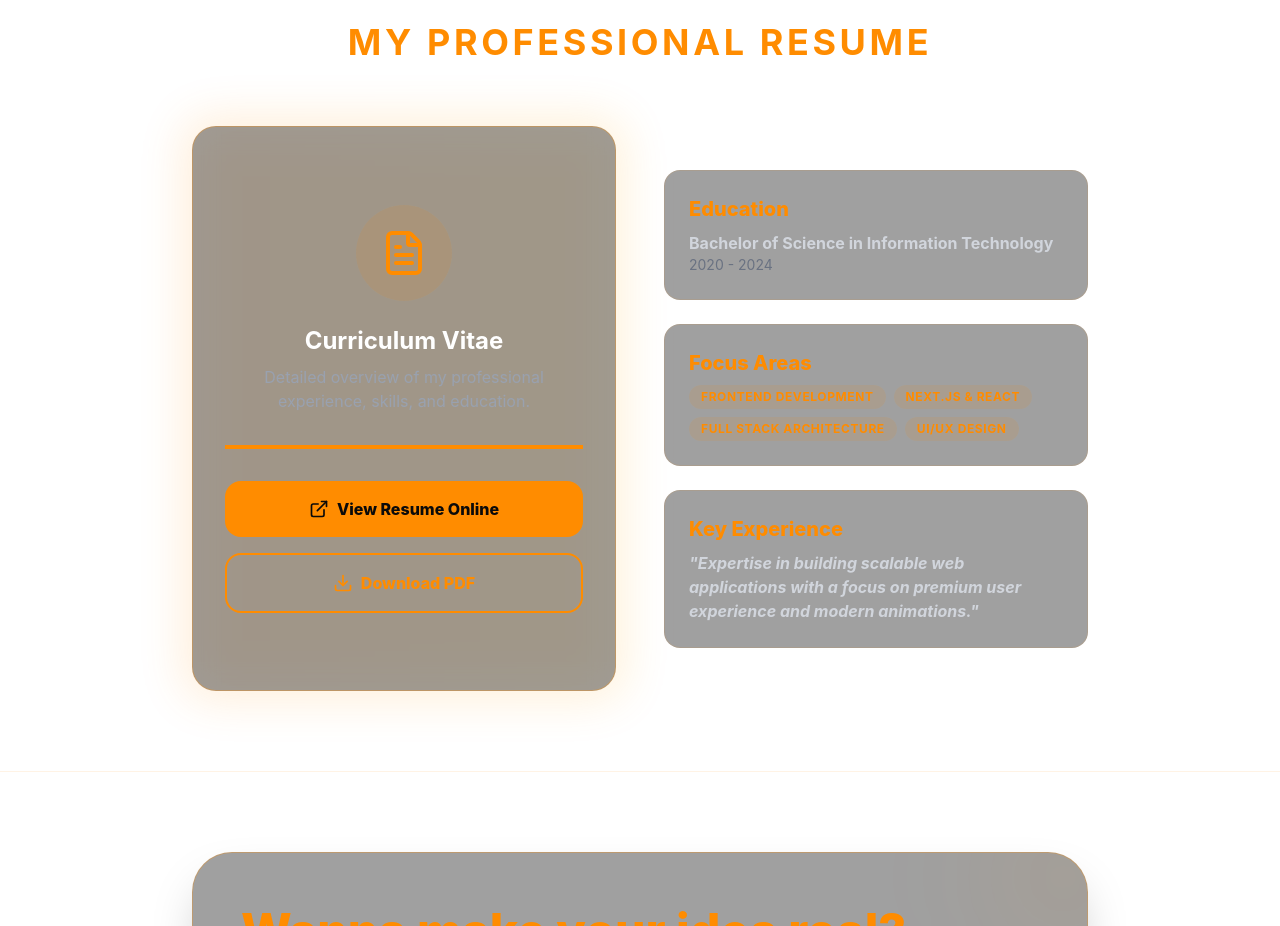
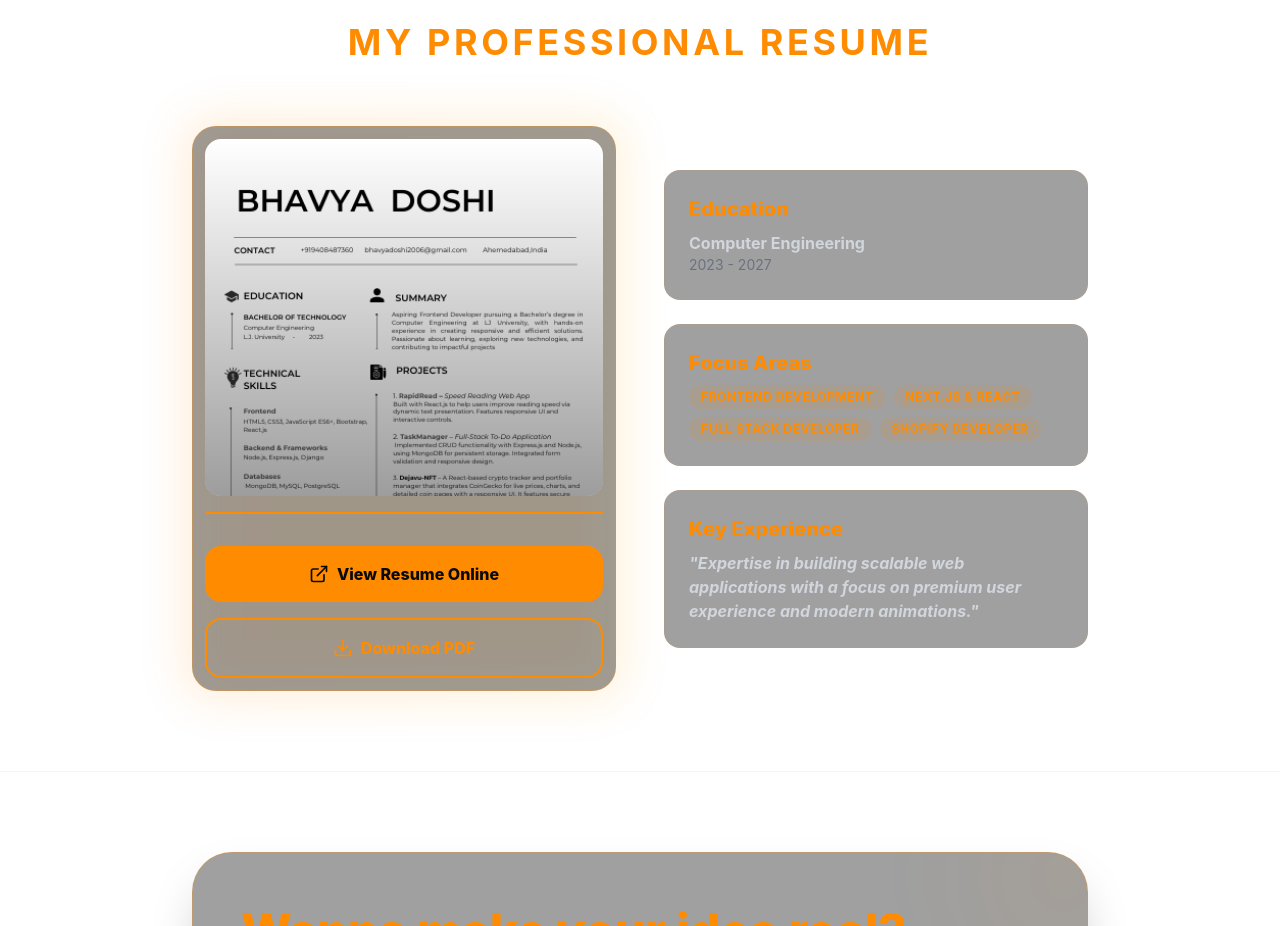
Before and after one commit to Bhavya190/Bhavya, a Next.js app: page / in a window 1280 px wide. Shown: the part 4760-5686 px from the top of the page. Built offline with nearby package versions, Linux system fonts and the light colour scheme.

Commit message:
resume section completed

```diff
--- a/src/components/Resume.tsx
+++ b/src/components/Resume.tsx
@@ -2,6 +2,7 @@
 
 import { motion } from "framer-motion";
 import { FileText, Download, ExternalLink } from "lucide-react";
+import Image from "next/image";
 
 export default function Resume() {
   const resumeUrl = "/Doshi Bhavya  resume.pdf"; // Path to your resume in public folder
@@ -19,7 +20,7 @@ export default function Resume() {
         </motion.h2>
 
         <div className="max-w-4xl mx-auto flex flex-col md:flex-row items-center gap-12">
-          {/* Resume Preview/Icon */}
+          {/* Resume Preview Image */}
           <motion.div
             initial={{ opacity: 0, scale: 0.8 }}
             whileInView={{ opacity: 1, scale: 1 }}
@@ -27,14 +28,18 @@ export default function Resume() {
             className="w-full md:w-1/2 relative group"
           >
             <div className="absolute -inset-2 bg-gradient-to-r from-orange-primary/50 to-orange-secondary/50 rounded-3xl blur-xl group-hover:blur-2xl transition-all opacity-30"></div>
-            <div className="relative bg-dark-card/40 backdrop-blur-md border border-orange-primary/30 rounded-3xl p-8 flex flex-col items-center justify-center aspect-[3/4] overflow-hidden">
-              <div className="w-24 h-24 bg-orange-primary/10 rounded-full flex items-center justify-center mb-6">
-                <FileText className="text-orange-primary w-12 h-12" />
-              </div>
-              <h3 className="text-2xl font-bold mb-2">Curriculum Vitae</h3>
-              <p className="text-gray-400 text-center mb-8">
-                Detailed overview of my professional experience, skills, and education.
-              </p>
+            <div className="relative bg-dark-card/40 backdrop-blur-md border border-orange-primary/30 rounded-3xl p-3 flex flex-col items-center justify-center aspect-[3/4] overflow-hidden">
+               <div className="relative w-full h-full rounded-2xl overflow-hidden mb-4">
+                  <Image
+                    src="/images/resume.png"
+                    alt="Resume Preview"
+                    fill
+                    className="object-cover object-top transition-transform duration-700 group-hover:scale-110"
+                    priority
+                  />
+                  {/* Subtle Gradient Overlay */}
+                  <div className="absolute inset-0 bg-gradient-to-t from-dark-main/40 to-transparent"></div>
+               </div>
 
               <div className="w-full h-1 bg-orange-primary/20 rounded-full mb-8 relative">
                 <motion.div
@@ -76,8 +81,8 @@ export default function Resume() {
               className="p-6 rounded-2xl bg-dark-card/40 backdrop-blur-md border border-orange-primary/10 hover:border-orange-primary/30 transition-all"
             >
               <h4 className="text-xl font-extrabold text-orange-primary mb-2">Education</h4>
-              <p className="text-gray-300 font-bold">Bachelor of Science in Information Technology</p>
-              <p className="text-sm text-gray-500">2020 - 2024</p>
+              <p className="text-gray-300 font-bold">Computer Engineering</p>
+              <p className="text-sm text-gray-500">2023 - 2027</p>
             </motion.div>
 
             <motion.div
@@ -88,7 +93,7 @@ export default function Resume() {
             >
               <h4 className="text-xl font-extrabold text-orange-primary mb-2">Focus Areas</h4>
               <ul className="flex flex-wrap gap-2">
-                {["Frontend Development", "Next.js & React", "Full Stack Architecture", "UI/UX Design"].map(tag => (
+                {["Frontend Development", "Next.js & React", "Full Stack Developer", "Shopify Developer"].map(tag => (
                   <li key={tag} className="px-3 py-1 bg-orange-primary/10 text-orange-primary rounded-full text-xs font-bold uppercase tracking-wider">
                     {tag}
                   </li>
```
Also changed, not shown: public/images/resume.png (added).
